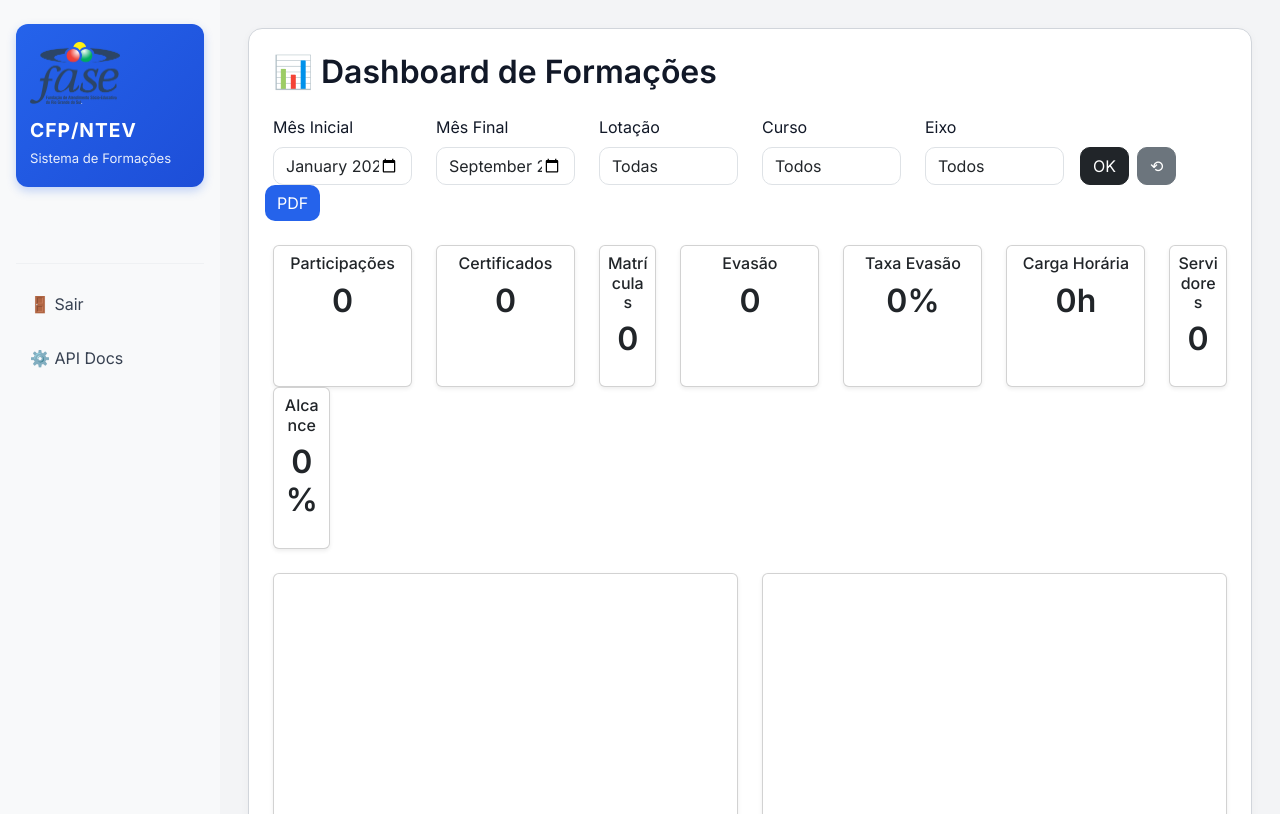
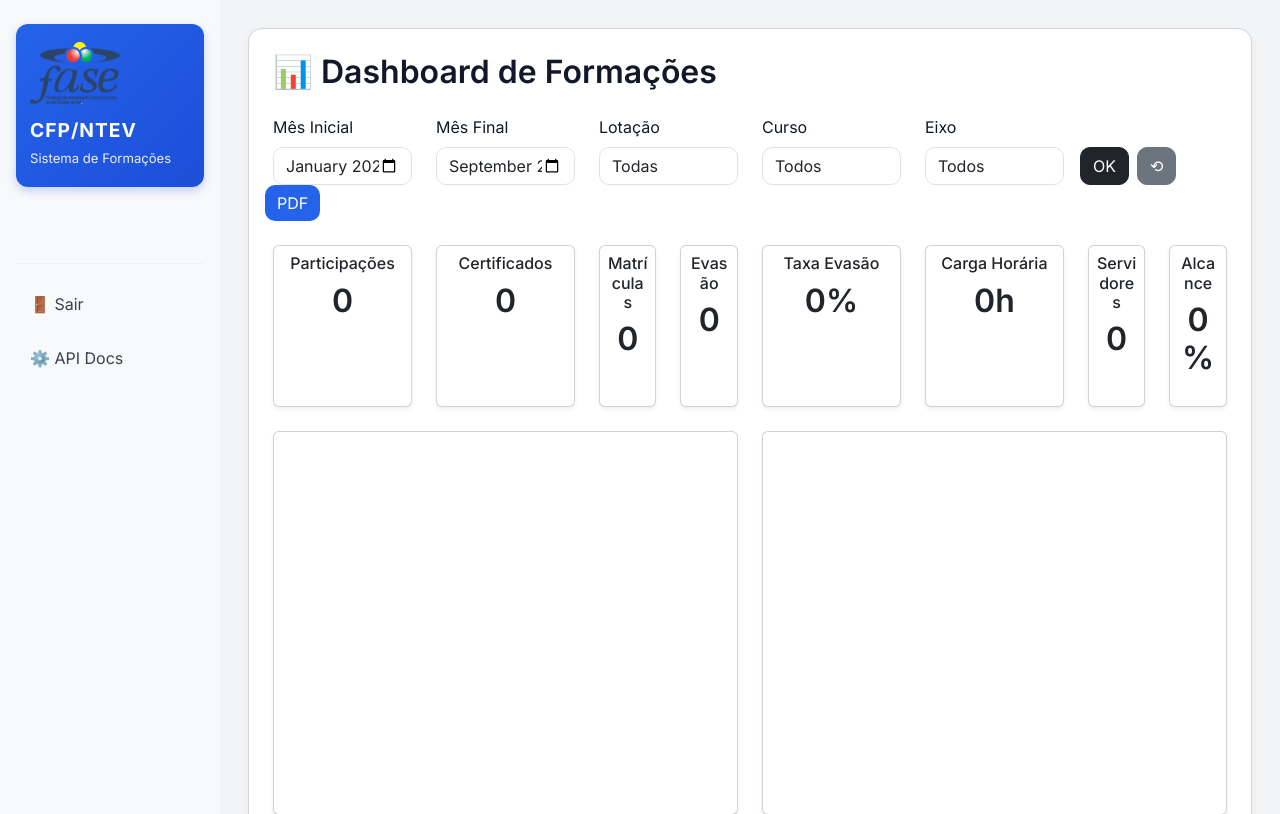
Before and after one commit to VitorSchmitt/db-formacoes, a Python web app: template templates/dashboard.html in a window 1280 px wide. Shown: the top 814 px of the page. Run offline with Jinja, Linux system fonts and the light colour scheme; the template is opened without the code that fills it, so the values that code supplies are empty; some libraries are stand-ins or nearby versions.

Commit message:
Update dashboard.html

```diff
--- a/templates/dashboard.html
+++ b/templates/dashboard.html
@@ -98,7 +98,7 @@
         </div>
     </div>
 
-    <div class="col-md-2">
+    <div class="col-md-1">
         <div class="card shadow-sm text-center h-100">
             <div class="card-body p-2">
                 <h6>Evasão</h6>
```
